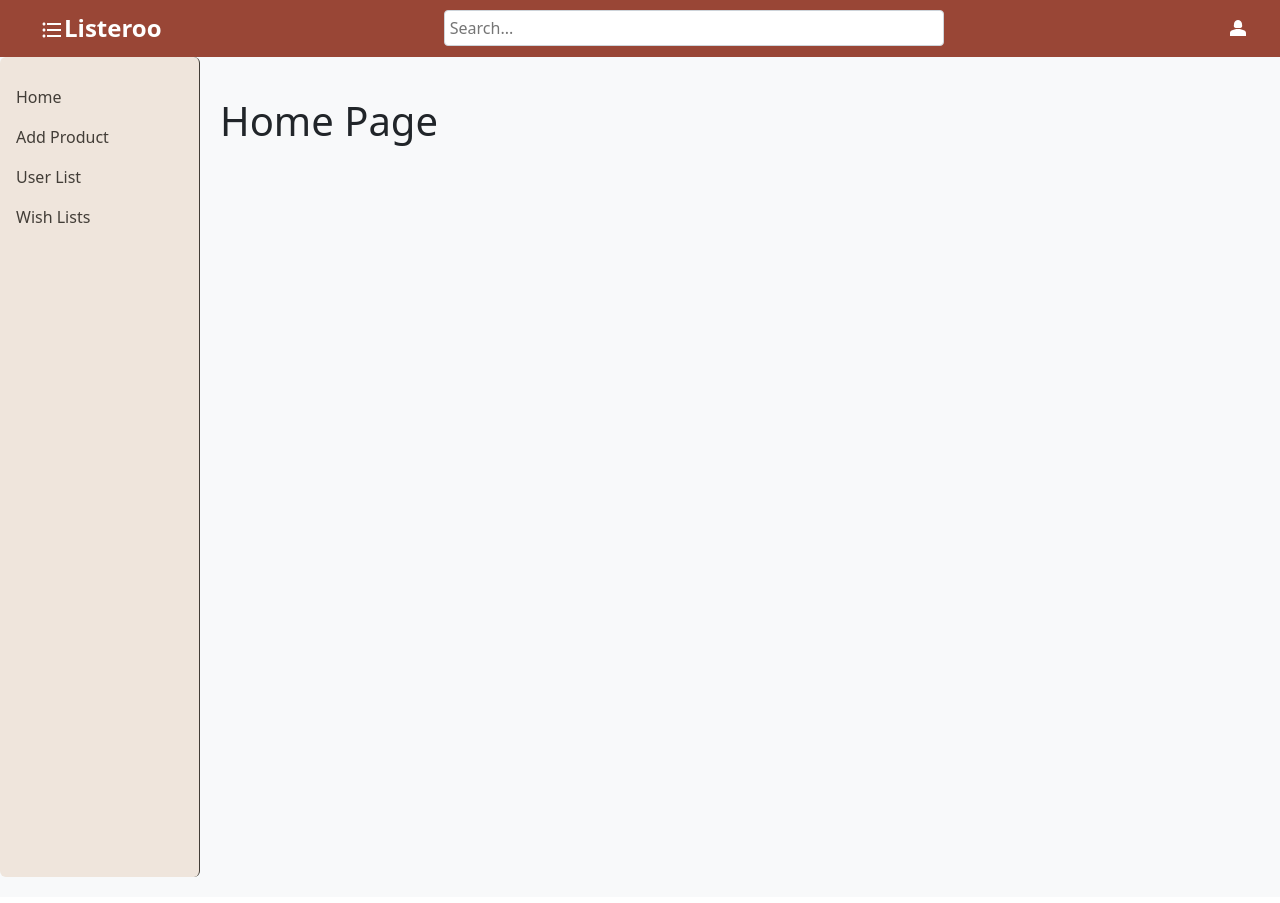
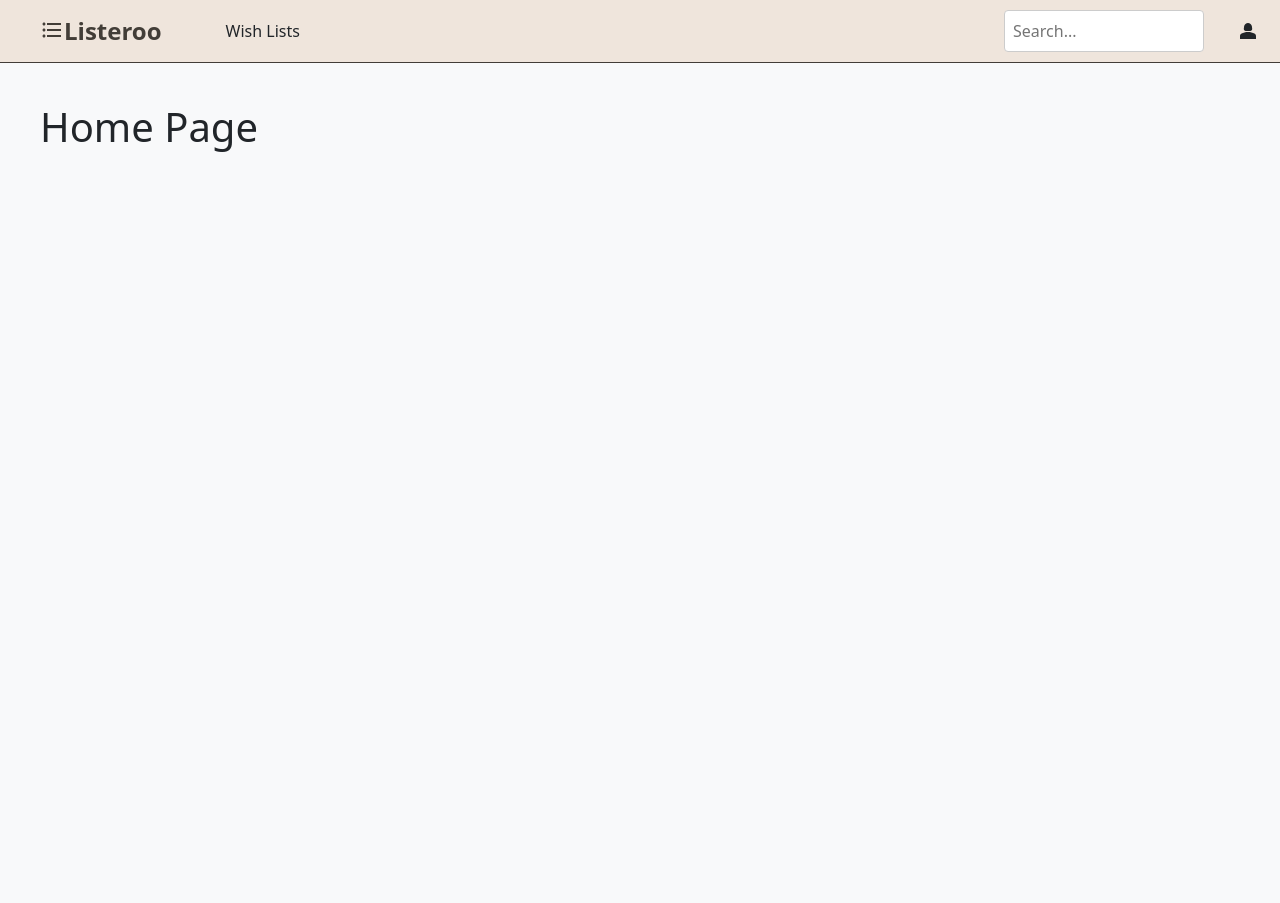
Before and after one commit to TylerTwoForks/wishlist-frontend-react, a React (Vite) app: page / in a window 1280 px wide. Built offline with nearby package versions, Linux system fonts and the light colour scheme.

Commit message:
shifting to horizontal nav

```diff
--- a/src/App.tsx
+++ b/src/App.tsx
@@ -1,26 +1,9 @@
-import WishlistPage from "./pages/WishlistPage.tsx";
-import HomePage from "./pages/HomePage.tsx";
-import { BrowserRouter, Route, Routes } from "react-router";
-import AddProductPage from "./pages/AddProductPage.tsx";
-import UsersPage from "./pages/UsersPage.tsx";
 import {HeaderComp} from "./components/Navigation/HeaderComp.tsx";
 
 function App() {
   return (
     <>
       <HeaderComp/>
-      <BrowserRouter>
-        <div>
-          <div className="main-content">
-            <Routes>
-              <Route index element={<HomePage />} />
-              <Route path="/add-product" element={<AddProductPage />} />
-              <Route path="/user-list" element={<UsersPage />} />
-              <Route path="/wishlists" element={<WishlistPage />} />
-            </Routes>
-          </div>
-        </div>
-      </BrowserRouter>
     </>
   );
 }
--- a/src/components/Navigation/HeaderComp.tsx
+++ b/src/components/Navigation/HeaderComp.tsx
@@ -1,20 +1,36 @@
 import '../../css/Header.css';
 import FormatListBulletedIcon from '@mui/icons-material/FormatListBulleted';
 import Person2Icon from '@mui/icons-material/Person2';
+import {Link} from 'react-router';
 
 export function HeaderComp() {
+    const links = new Map<String, String>([
+        ["/wishlists", "Wish Lists"]
+    ]);
+
     return (
+        <>
             <header className="header">
-            <div className="logo">
+                <a href={"/"} className="logo">
+                    <div >
                         <FormatListBulletedIcon/>
-                Listeroo
+                    </div>
+                    <div className={"listeroo-name"}>Listeroo</div>
+                </a>
+                <div className="nav-links">
+                    {Array.from(links.entries()).map(([key, value]) => (
+                        <Link to={key.toString()} key={key.toString()} className="nav-link">
+                            {value.toString()}
+                        </Link>
+                    ))}
                 </div>
                 <div className="search-bar">
-                <input type="text" placeholder="Search..." />
+                    <input type="text" placeholder="Search..."/>
                 </div>
                 <div className="profile-icon">
                     <Person2Icon/>
                 </div>
             </header>
+        </>
     );
 }
--- a/src/css/App.css
+++ b/src/css/App.css
@@ -21,17 +21,9 @@
     margin-top: -20px;
     margin-right: 20px;
     background-color: #EFE5DC;
-    margin-left: -200px;
+    margin-left: -20px;
     transition: transform .3s ease-in-out;
     z-index: 1;
-}
-.left-wishlist.slide-out {
-    transform: translateX(100%);
-}
-
-.list-of-wishes{
-    margin-left: 200px;
-    transition: transform 3s ease-in !important;
 }
 
 .center-content {
@@ -39,41 +31,9 @@
     margin: 0 auto;
     text-align: center;
 }
-
-.center-left-align {
-    width: 50%;
-    margin: 0 auto;
-    text-align: left;
-}
-
-.form-box-spacing {
-    padding-bottom: 10px;
-}
-
-.text-right {
-    text-align: right;
-}
-
-.input-box-right {
-    display: flex;
-    justify-content: flex-end;
-}
-
-.button{
-    background-color: darkorange;
-    border: none;
-    color: white;
-    padding: 20px;
-    text-align: center;
-    text-decoration: none!important;
-    display: inline-block;
-    font-size: 16px;
-    margin: 4px 2px;
-}
-
 .button2 {
     border-radius: 8px;
-    width: 20%;
+    width: fit-content;
 }
 
 .button-left-margin {
--- a/src/css/Header.css
+++ b/src/css/Header.css
@@ -3,40 +3,52 @@
     justify-content: space-between;
     align-items: center;
     padding: 10px 20px;
-    background-color: #994636;
-    border-bottom: 1px solid #994636;
-    color: white;
+    background-color: #EFE5DC;
+    border-bottom: 1px solid #423D37;
 }
 
 .logo {
     display: flex;
-    align-items: center;
-    font-size: 1.5em;
+    align-content: center;
+    font-size: 1.3em;
     font-weight: bold;
     margin-left: 20px;
+    color: #423D37;
+    text-decoration: none!important;
 }
 
-.logo svg {
-    margin-top: 3px;
-    /*margin-right: 2px; !* Adjust the spacing between the icon and text *!*/
+.listeroo-name{
+    font-size: 24px;
+}
+
+.nav-links {
+    display: flex;
+    gap: 1rem;
+    margin-left: 4rem;
+}
+
+.nav-link {
+    text-decoration: none;
+    color: #423D37;
+    font-size: 1rem;
 }
 
 .search-bar {
-    /*flex-grow: 1;*/
-    margin: 0 20px;
-    width: 500px;
+    flex-grow: 1;
+    display: flex;
+    justify-content: flex-end;
+    margin-right: 1rem;
 }
 
 .search-bar input {
-    width: 100%;
-    padding: 5px;
-    border: 1px solid #ced4da;
+    width: 200px;
+    padding: 0.5rem;
+    border: 1px solid #ccc;
     border-radius: 4px;
 }
 
 .profile-icon {
     display: flex;
     align-items: center;
-    font-size: 1.5em;
-    margin-right: 10px;
+    margin-left: 1rem;
 }
--- a/src/main.tsx
+++ b/src/main.tsx
@@ -2,9 +2,24 @@ import {StrictMode} from 'react'
 import {createRoot} from 'react-dom/client'
 import App from './App.tsx'
 import 'bootstrap/dist/css/bootstrap.css'
+import {BrowserRouter, Route, Routes} from "react-router";
+import HomePage from "./pages/HomePage.tsx";
+import AddProductPage from "./pages/AddProductPage.tsx";
+import UsersPage from "./pages/UsersPage.tsx";
+import WishlistPage from "./pages/WishlistPage.tsx";
 
 createRoot(document.getElementById('root')!).render(
     <StrictMode>
-        <App/>
+        <BrowserRouter>
+            <App/>
+            <div>
+                <div className="main-content">
+                    <Routes>
+                        <Route index element={<HomePage/>}/>
+                        <Route path="/wishlists" element={<WishlistPage/>}/>
+                    </Routes>
+                </div>
+            </div>
+        </BrowserRouter>
     </StrictMode>,
 )
--- a/src/pages/AddProductPage.tsx
+++ b/src/pages/AddProductPage.tsx
@@ -1,4 +1,3 @@
-import LeftNav from "../components/Navigation/leftNav.tsx";
 import "../css/App.css";
 import "../css/LeftNav.css";
 // import AddWish from "../components/WishlistItems/AddWish.tsx";
@@ -7,7 +6,6 @@ export default function AddProductPage() {
     return (
         <>
             <div className="app-container">
-                <LeftNav/>
                 <div className="main-content">
 
                 </div>
--- a/src/pages/HomePage.tsx
+++ b/src/pages/HomePage.tsx
@@ -1,10 +1,7 @@
-import LeftNav from "../components/Navigation/leftNav.tsx";
-
 export default function Wishlists() {
   return (
       <>
           <div className="app-container">
-              <LeftNav/>
               <div className="main-content">
                   <h1>Home Page</h1>
               </div>
--- a/src/pages/UsersPage.tsx
+++ b/src/pages/UsersPage.tsx
@@ -1,4 +1,3 @@
-import LeftNav from "../components/Navigation/leftNav.tsx";
 import "../css/App.css";
 import "../css/LeftNav.css";
 import UserList from "../components/User/UserList.tsx";
@@ -7,7 +6,6 @@ export default function UsersPage() {
     return (
         <>
             <div className="app-container">
-                <LeftNav/>
                 <div className="main-content">
                     <UserList/>
                 </div>
--- a/src/pages/WishlistPage.tsx
+++ b/src/pages/WishlistPage.tsx
@@ -1,4 +1,3 @@
-import LeftNav from "../components/Navigation/leftNav.tsx";
 import ListOfWishlistComp from "../components/Wishlists/ListOfWishlistComp.tsx";
 import "../css/App.css";
 import "../css/LeftNav.css";
@@ -88,7 +87,6 @@ export default function WishlistPage() {
     return (
         <>
             <div className="app-container">
-                <LeftNav/>
                 <div className={`left-wishlist ${isSlideOut ? "slide-out" : ""}`}>
                     <ListOfWishlistComp wishLists={wishLists} onListSelected={handleWishlistClicked}
                                         onDeletedWishlist={removeDeletedWishlist}/>
```
Lines whose indentation alone changed are shown as unchanged.
